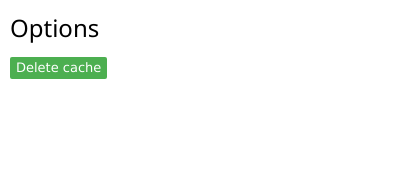
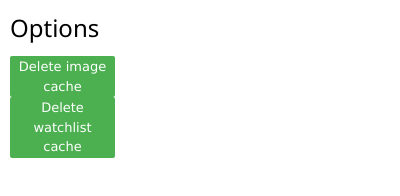
Before and after one commit to Leapward-Koex/HorribleSubsPlus, a browser extension: page src/popup.html in a window 400 px wide. Drawn offline with nearby package versions, Linux system fonts and the light colour scheme.

Commit message:
Html for clear watchinglist cache

```diff
--- a/src/popup.html
+++ b/src/popup.html
@@ -13,7 +13,8 @@
       </div>
 
       <div class="options-item">
-          <button class="options-button" id="delete-cache">Delete cache</button>
+          <button class="options-button" id="delete-cache">Delete image cache</button>
+          <button class="options-button" id="delete-watch-cache">Delete watchlist cache</button>
       </div>
     </body>
   </html>
```
